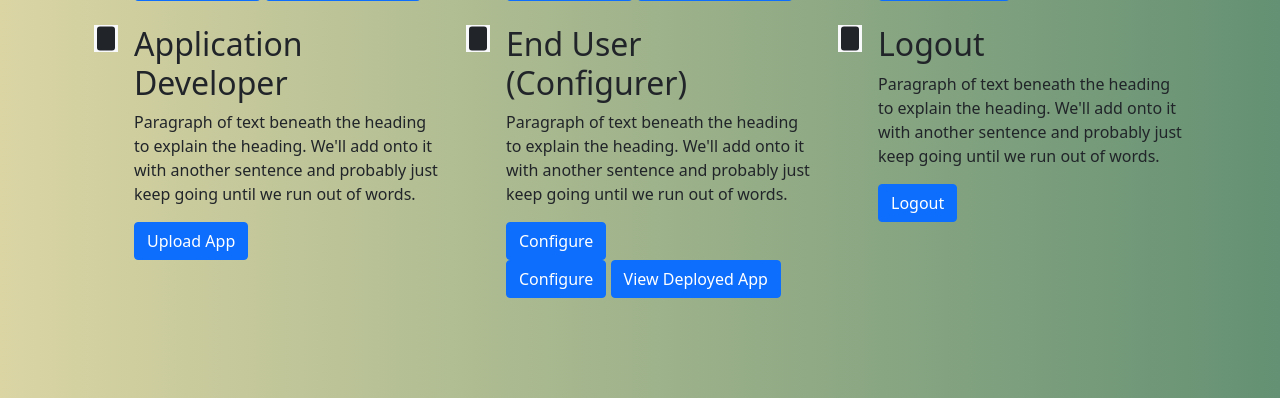
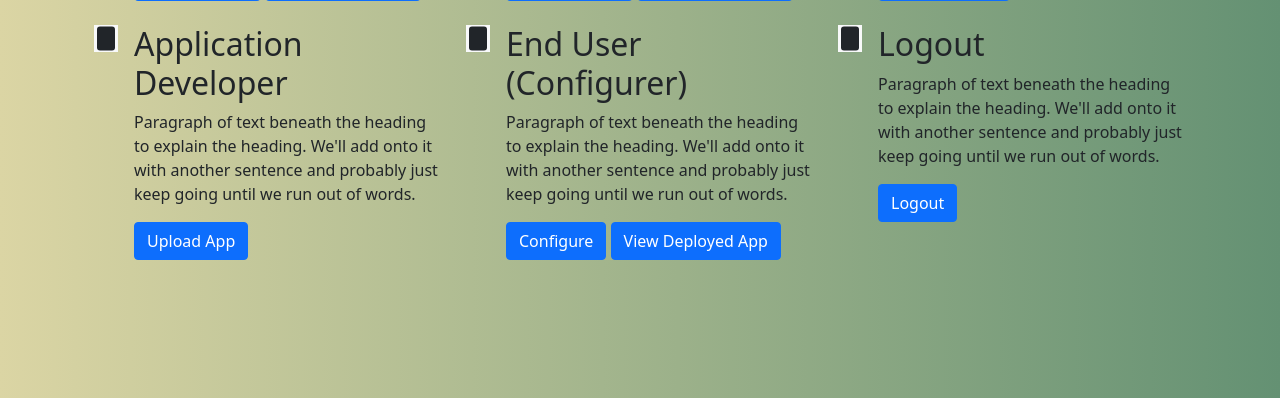
Before and after one commit to Adigoo/IAS-Project-Group-5, a Flask app: page /home in a window 1280 px wide. Shown: the part 402-800 px from the top of the page. Run offline with Flask 2, Linux system fonts and the light colour scheme; a user stored in the database is signed in; some libraries are stand-ins or nearby versions.

```diff
--- a/ui_manager/templates/home.html
+++ b/ui_manager/templates/home.html
@@ -123,7 +123,7 @@
                         <h2>End User (Configurer)</h2>
                         <p>Paragraph of text beneath the heading to explain the heading. We'll add onto it with another
                             sentence and probably just keep going until we run out of words.</p>
-                        <input type="submit" class="btn btn-primary" onclick="console.  log('hello')" value="Configure">
+                        <!-- <input type="submit" class="btn btn-primary" onclick="console.  log('hello')" value="Configure"> -->
                         <div style="flex-direction: column;">
                             <input type="submit" class="btn btn-primary" value="Configure">
                             <a  href="/view_deployed_apps_current_user" class="btn btn-primary">
```
